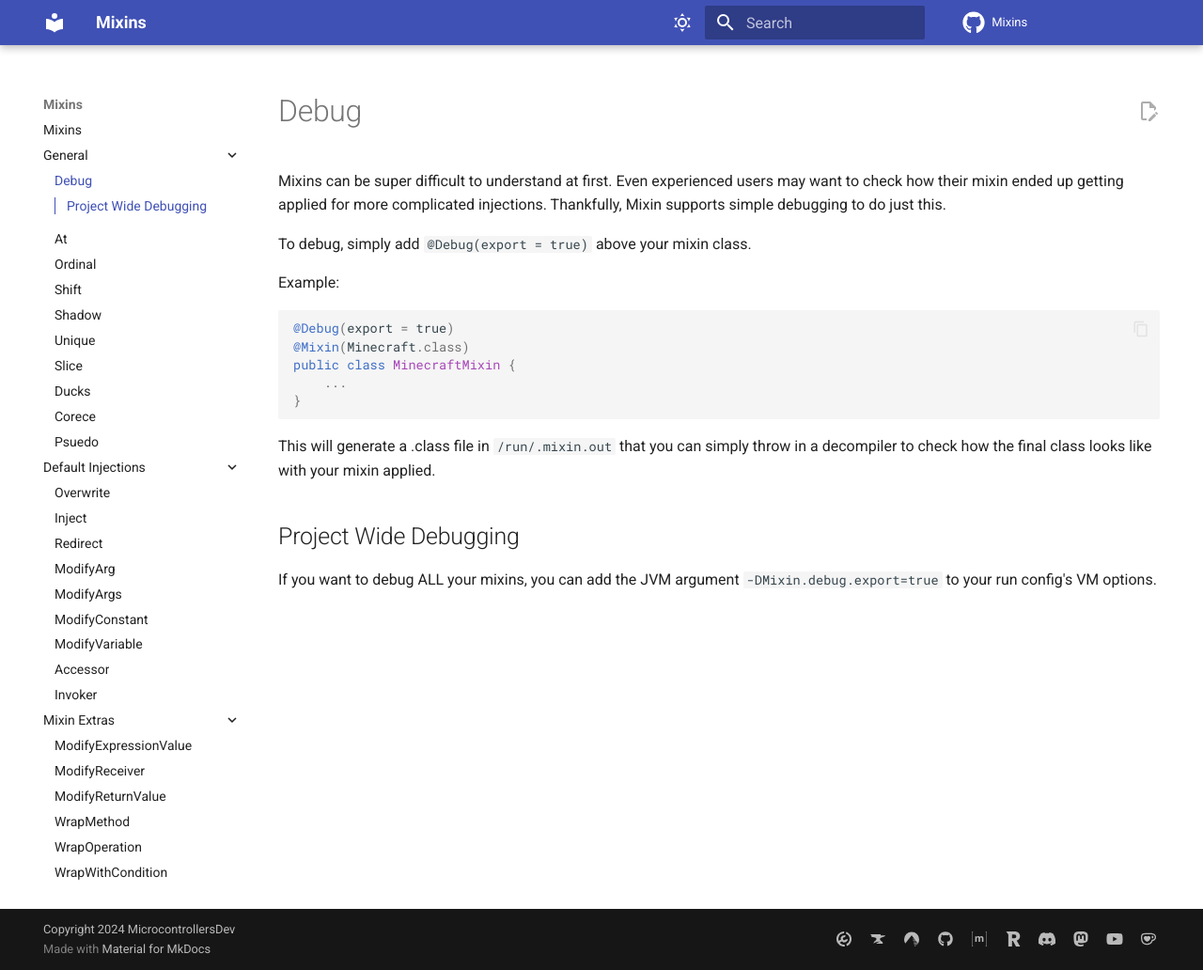
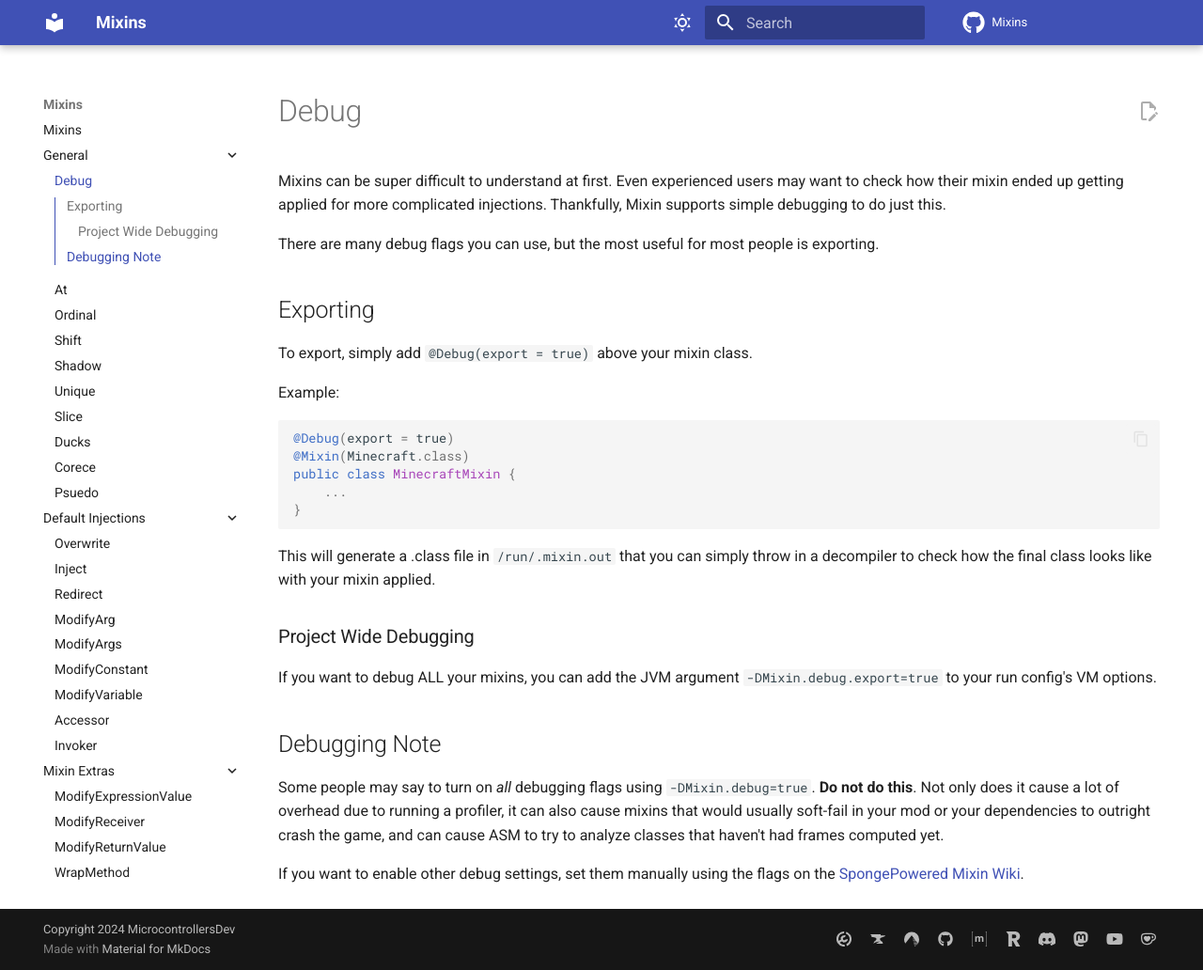
Before and after one commit to MicrocontrollersDev/Mixins, an MkDocs documentation site: the page built from docs/general/debug.md, in a window 1280 px wide and 1032 px high. Shown: the whole window at 94% size. Built offline with MkDocs 1.6.1 and Material for MkDocs 9.7.7, drawn with Linux system fonts in a browser that asks for light colours; comment, search, counter and statistics services are not loaded.

Commit message:
debugging clarification and notes

```diff
--- a/docs/general/debug.md
+++ b/docs/general/debug.md
@@ -2,7 +2,11 @@
 
 Mixins can be super difficult to understand at first. Even experienced users may want to check how their mixin ended up getting applied for more complicated injections. Thankfully, Mixin supports simple debugging to do just this.
 
-To debug, simply add `@Debug(export = true)` above your mixin class.
+There are many debug flags you can use, but the most useful for most people is exporting.
+
+## Exporting
+
+To export, simply add `@Debug(export = true)` above your mixin class.
 
 Example:
 
@@ -16,6 +20,12 @@ public class MinecraftMixin {
 
 This will generate a .class file in `/run/.mixin.out` that you can simply throw in a decompiler to check how the final class looks like with your mixin applied.
 
-## Project Wide Debugging
+### Project Wide Debugging
 
 If you want to debug ALL your mixins, you can add the JVM argument `-DMixin.debug.export=true` to your run config's VM options.
+
+## Debugging Note
+
+Some people may say to turn on *all* debugging flags using `-DMixin.debug=true`. **Do not do this**. Not only does it cause a lot of overhead due to running a profiler, it can also cause mixins that would usually soft-fail in your mod or your dependencies to outright crash the game, and can cause ASM to try to analyze classes that haven't had frames computed yet.
+
+If you want to enable other debug settings, set them manually using the flags on the [SpongePowered Mixin Wiki](https://github.com/SpongePowered/Mixin/wiki/Mixin-Java-System-Properties).
```
